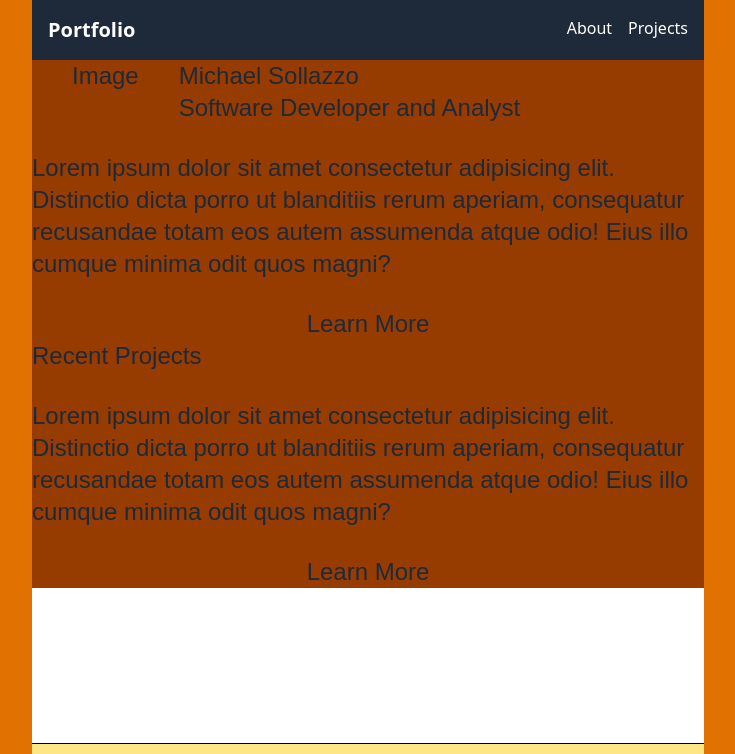
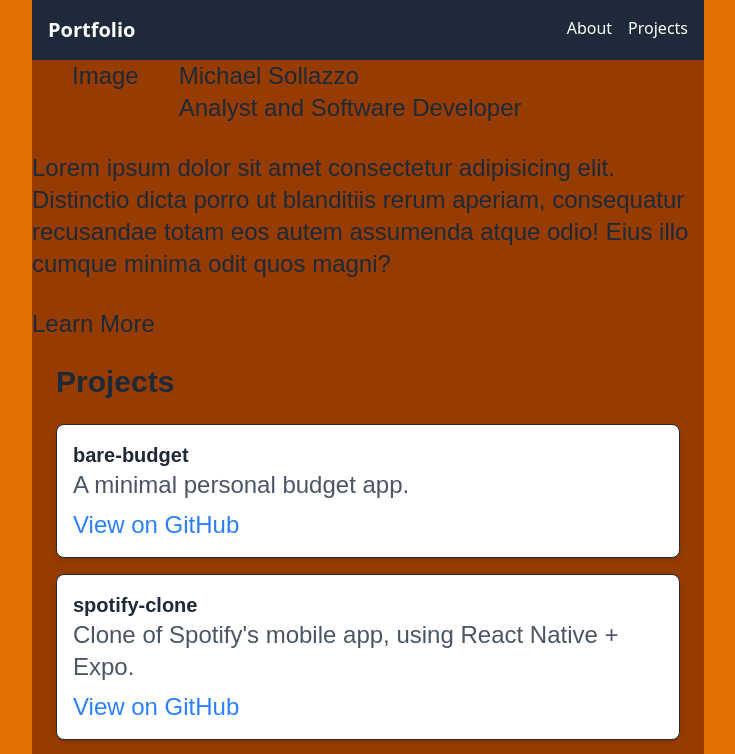
Before and after one commit to sollazzo08/portfolio-site, a Next.js app: page / in a window 1280 px wide. Shown: the top 754 px of the page, without its empty margins (272-1007 px from the left). Built offline with nearby package versions, Linux system fonts and the light colour scheme; a web font is replaced by a local one.

Commit message:
added projects

```diff
--- a/src/app/page.tsx
+++ b/src/app/page.tsx
@@ -1,3 +1,6 @@
+import ProjectsList from "@/components/ProjectsList";
+import Link from "next/link";
+
 export default function Home() {
   return (
     <div className="flex flex-col text-gray-800 font-tektur text-2xl">
@@ -9,29 +12,18 @@ export default function Home() {
               Michael Sollazzo
             </div>
             <div>
-              Software Developer and Analyst
+              Analyst and Software Developer
             </div>
           </div>
         </section>
           <p>
             Lorem ipsum dolor sit amet consectetur adipisicing elit. Distinctio dicta porro ut blanditiis rerum aperiam, consequatur recusandae totam eos autem assumenda atque odio! Eius illo cumque minima odit quos magni?
           </p>
-          <button>
-            Learn More
-          </button>
-
+          <Link href="/about">Learn More</Link>
       </div>
       <div className="flex flex-col space-y-7 bg-amber-800">
-        <h1 className="">
-          Recent Projects
-        </h1>
-
-          <p>
-            Lorem ipsum dolor sit amet consectetur adipisicing elit. Distinctio dicta porro ut blanditiis rerum aperiam, consequatur recusandae totam eos autem assumenda atque odio! Eius illo cumque minima odit quos magni?
-          </p>
-          <button>
-            Learn More
-          </button>
+          <ProjectsList limit={3} />
+          <Link href="/projects">Learn More</Link>
       </div>
 
     </div>
--- a/src/app/projects/page.tsx
+++ b/src/app/projects/page.tsx
@@ -1,7 +1,12 @@
-export default function Projects() {
+import ProjectsList from "../../components/ProjectsList";
+
+export default function ProjectsPage() {
   return (
-    <div className="">
-      Projects Page
+    <div className="min-h-screen bg-gray-100 p-6">
+      <h1 className="text-4xl font-bold text-center mb-8">All Projects</h1>
+
+      {/* Show all projects */}
+      <ProjectsList />
     </div>
-  )
+  );
 }
--- /dev/null
+++ b/src/components/ProjectsList.tsx
@@ -0,0 +1,30 @@
+import { projects, Project } from "../data/projects";
+
+type ProjectsListProps = {
+  limit?: number;
+};
+
+export default function ProjectsList({ limit }: ProjectsListProps) {
+  const displayedProjects = limit ? projects.slice(0, limit) : projects;
+
+  return (
+    <section className="max-w-2xl mx-auto p-6">
+      <h2 className="text-3xl font-bold mb-6">Projects</h2>
+      <ul className="space-y-4">
+        {displayedProjects.map((project: Project, index: number) => (
+          <li key={index} className="p-4 border rounded-lg shadow-md bg-white">
+            <h3 className="text-xl font-semibold">{project.title}</h3>
+            <p className="text-gray-600">{project.description}</p>
+            <a
+              href={project.github}
+              target="_blank"
+              className="text-blue-500 hover:underline inline-block mt-2"
+            >
+              View on GitHub
+            </a>
+          </li>
+        ))}
+      </ul>
+    </section>
+  );
+}
--- /dev/null
+++ b/src/data/projects.ts
@@ -0,0 +1,51 @@
+export type Project = {
+  title: string;
+  description: string;
+  github: string;
+  tech: string;
+};
+
+export const projects: Project[] = [
+  {
+    title: "bare-budget",
+    description: "A minimal personal budget app.",
+    github: "https://github.com/sollazzo08/bare-budget",
+    tech: "TypeScript",
+  },
+  {
+    title: "spotify-clone",
+    description: "Clone of Spotify's mobile app, using React Native + Expo.",
+    github: "https://github.com/sollazzo08/spotify-clone",
+    tech: "JavaScript",
+  },
+  {
+    title: "weather-notification-service",
+    description: "Small wrapper around the OpenWeatherAPI for weather updates.",
+    github: "https://github.com/sollazzo08/weather-notifcation-service",
+    tech: "Go",
+  },
+  {
+    title: "tts-service",
+    description: "Convert text to speech using ElevenLabs.",
+    github: "https://github.com/sollazzo08/tts-service",
+    tech: "Go",
+  },
+  {
+    title: "portfolio-site",
+    description: "My developer portfolio, featuring my projects and skills.",
+    github: "https://github.com/sollazzo08/portfolio-site",
+    tech: "TypeScript",
+  },
+  {
+    title: "discord-bot",
+    description: "A custom Discord bot that integrates with various services, including my weather API.",
+    github: "https://github.com/sollazzo08/discord-bot",
+    tech: "Go",
+  },
+  {
+    title: "net-analyzer-cli",
+    description: "Personal network analyzer CLI using Scapy.",
+    github: "https://github.com/sollazzo08/net-analyzer-cli",
+    tech: "Python",
+  }
+];
```
